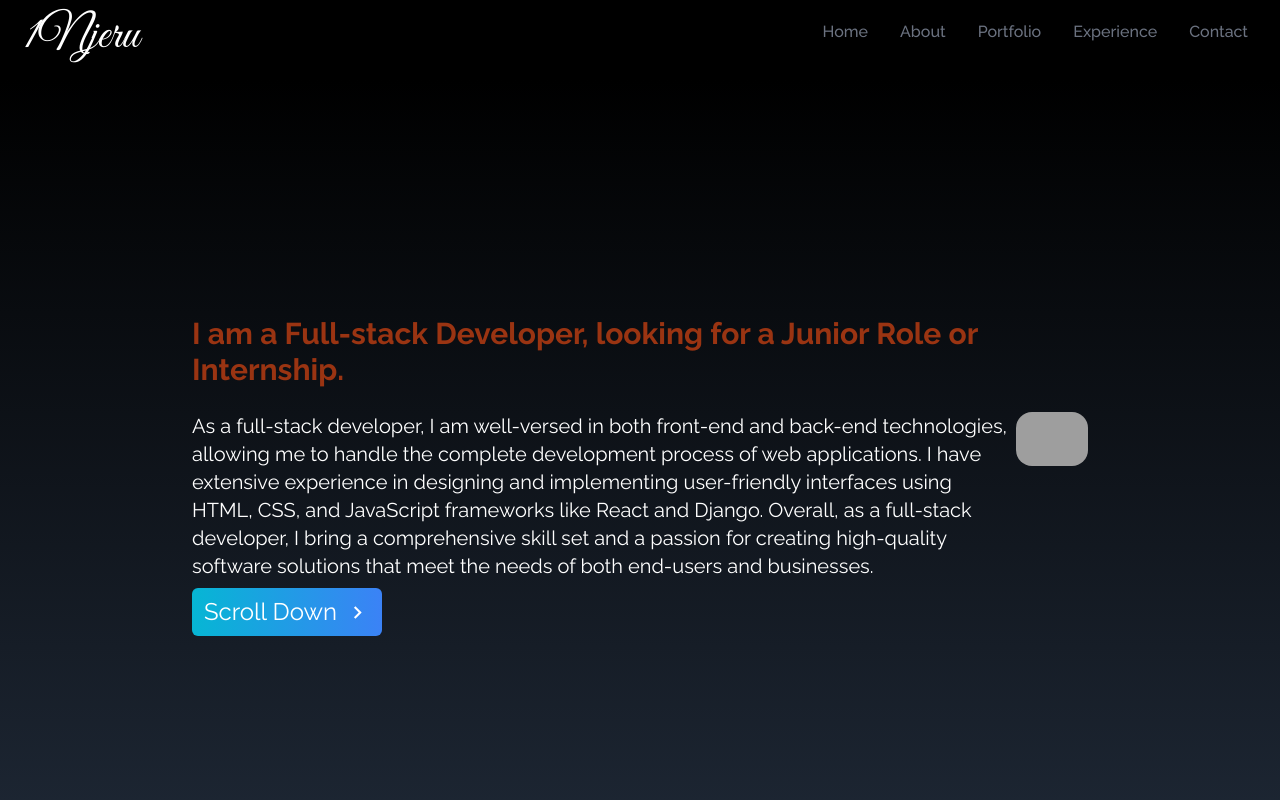
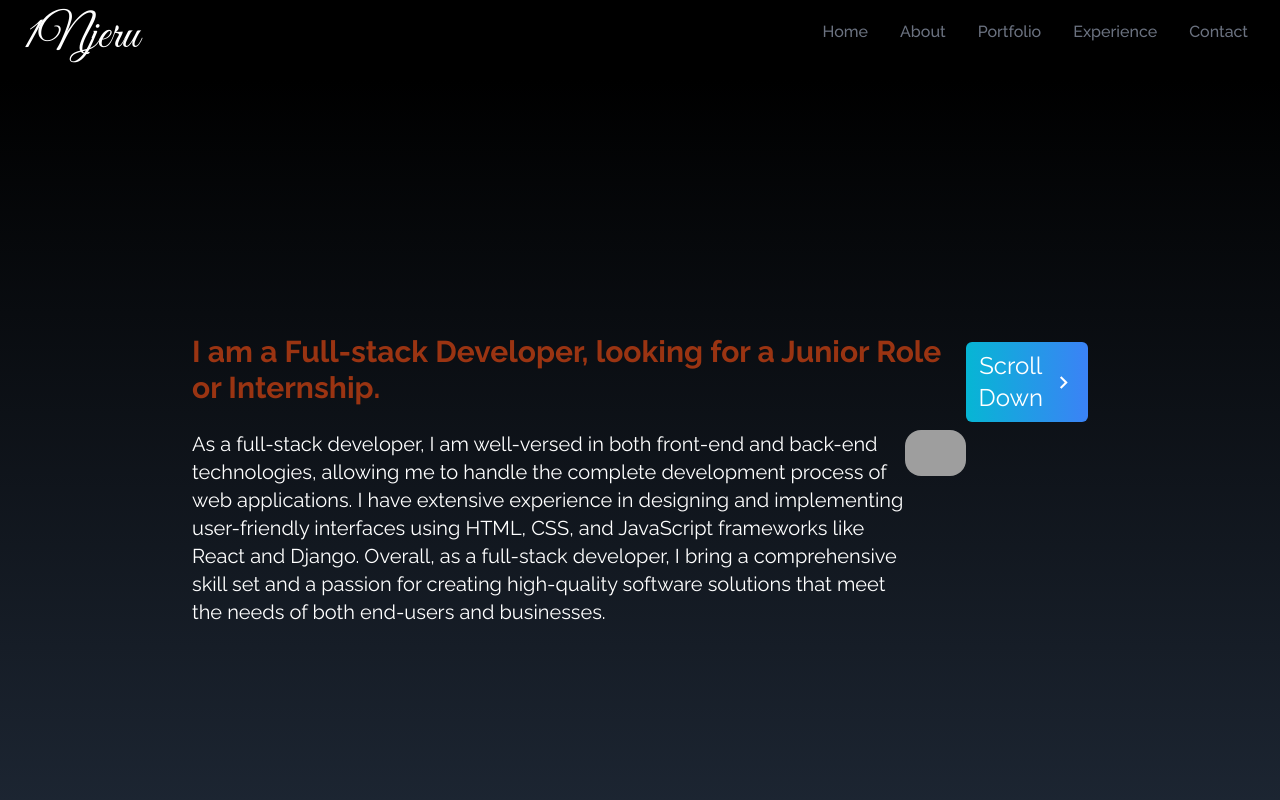
Before and after one commit to 1Njeru/portfolio, a React (Create React App) app: page / in a window 1280 px wide. Shown: the top 800 px of the page. Built offline with nearby package versions, Linux system fonts and the light colour scheme; grey boxes are pictures that could not be loaded.

Commit message:
Update Home.jsx

```diff
--- a/src/components/Home.jsx
+++ b/src/components/Home.jsx
@@ -5,7 +5,7 @@
   return (
     <div name='home' className='h-screen w-full bg-gradient-to-b from-black to-gray-800 flex-auto'>
       <div className='flex max-w-screen-lg px-16 mx-auto items-center justify-center h-full md:flow-row'>
-        <div>
+        <div className='flex'>
           <div>
         <div>
           <h1 className=' text-orange-800 font-bold text-3xl pb-6'>
```
